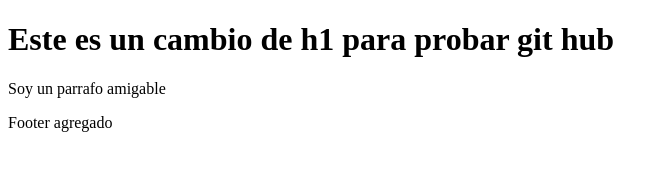
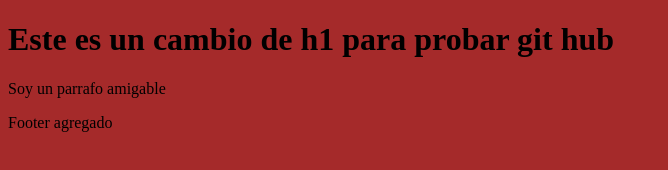
Before and after one commit to visforvioleta/repo-prueba2610, a plain HTML site: page index.html in a window 1280 px wide. Shown: the whole page, without its empty margins (0-668 px from the left). Drawn offline with Linux system fonts and the light colour scheme.

Commit message:
se agrega fondo rojo

```diff
--- /dev/null
+++ b/css/styles.css
@@ -0,0 +1,3 @@
+body{
+    background-color: brown;
+}
--- a/index.html
+++ b/index.html
@@ -3,6 +3,7 @@
 <head>
     <meta charset="UTF-8">
     <meta name="viewport" content="width=device-width, initial-scale=1.0">
+    <link rel="stylesheet" href="/css/styles.css">
     <title>Document</title>
 </head>
 <body>
```
